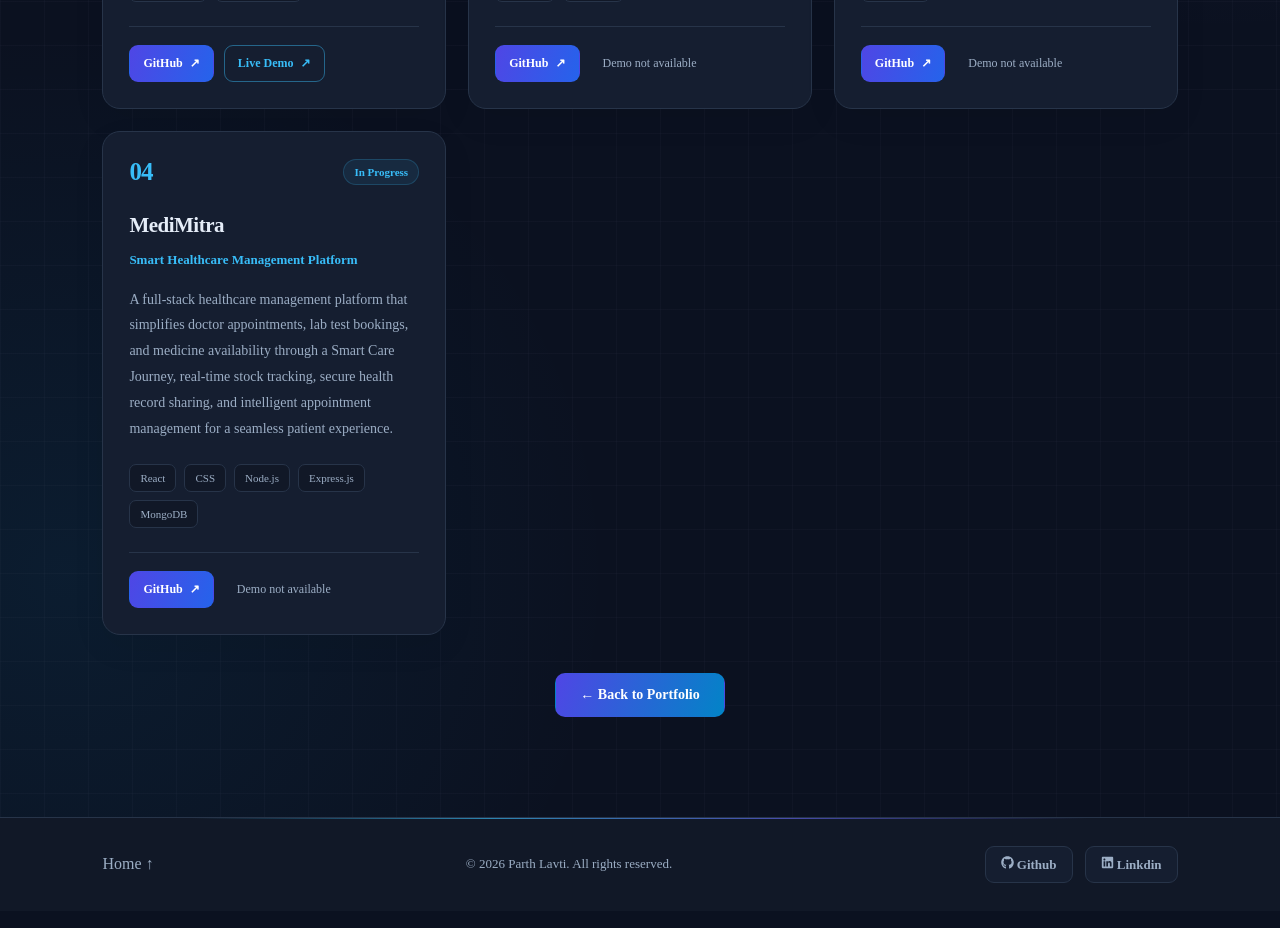
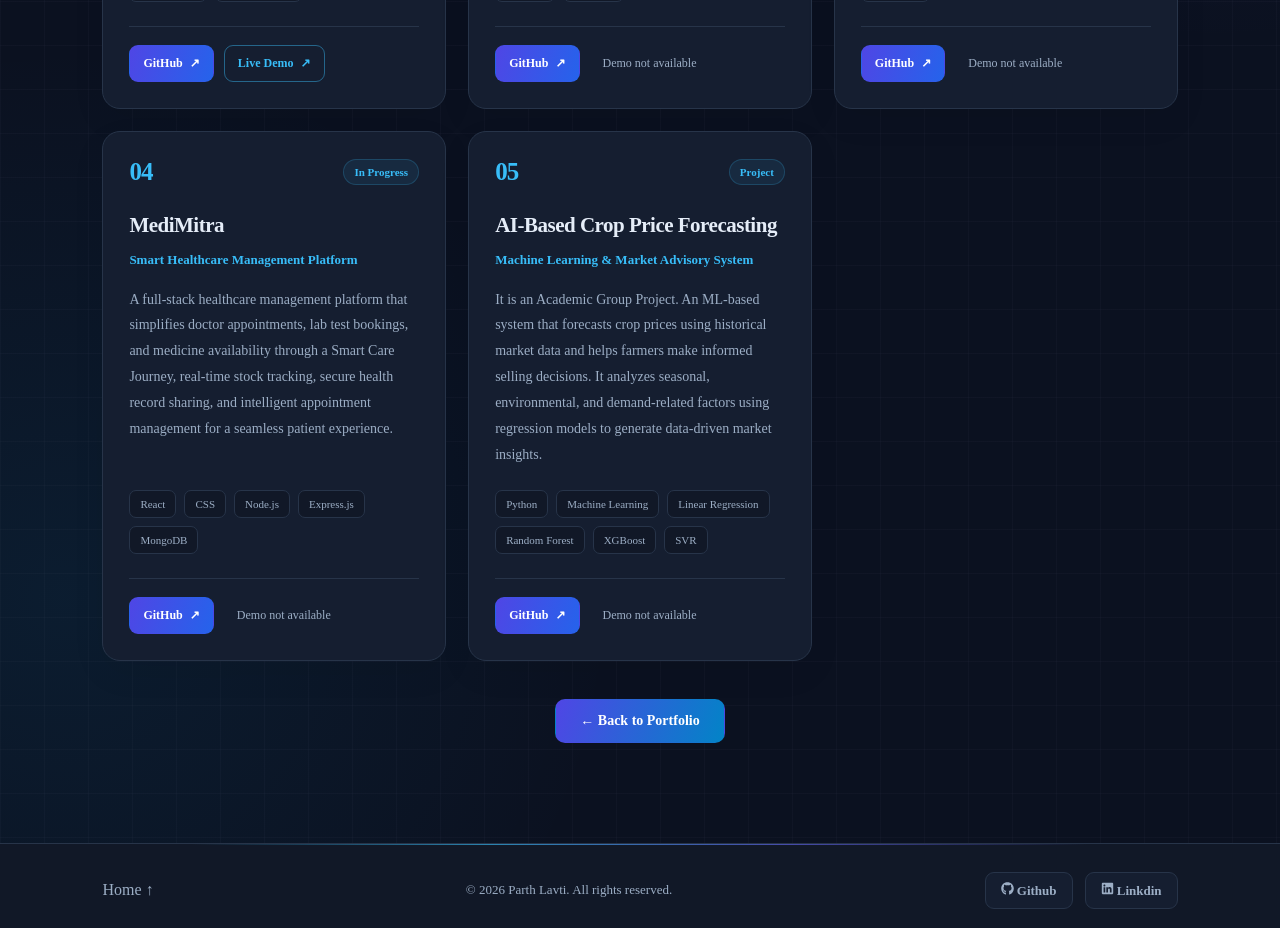
Before and after one commit to pl743/Portfolio, a React (Vite) app in the folder Client/: page /all-projects in a window 1280 px wide. Shown: the part 860-1788 px from the top of the page. Built offline with nearby package versions, Linux system fonts and the light colour scheme.

Commit message:
Adding new Projects

```diff
--- a/Client/src/components/project/Project.jsx
+++ b/Client/src/components/project/Project.jsx
@@ -42,6 +42,16 @@ const projects = [
     github: 'https://github.com/pl743/MediMitra.git',
     demo: '',
     status: 'In Progress',
+  },
+  {
+    id: 5,
+    name: 'AI-Based Crop Price Forecasting',
+    subtitle: 'Machine Learning & Market Advisory System',
+    description: 'It is an Academic Group Project. An ML-based system that forecasts crop prices using historical market data and helps farmers make informed selling decisions. It analyzes seasonal, environmental, and demand-related factors using regression models to generate data-driven market insights.',
+    techStack: ['Python', 'Machine Learning', 'Linear Regression', 'Random Forest', 'XGBoost', 'SVR' ],
+    github: 'https://github.com/Keshav446/Crop-Price-Forecasting-and-Market-Advisory-System-.git',
+    demo: '',
+    status: 'Project',
   },
 ];
 
```
